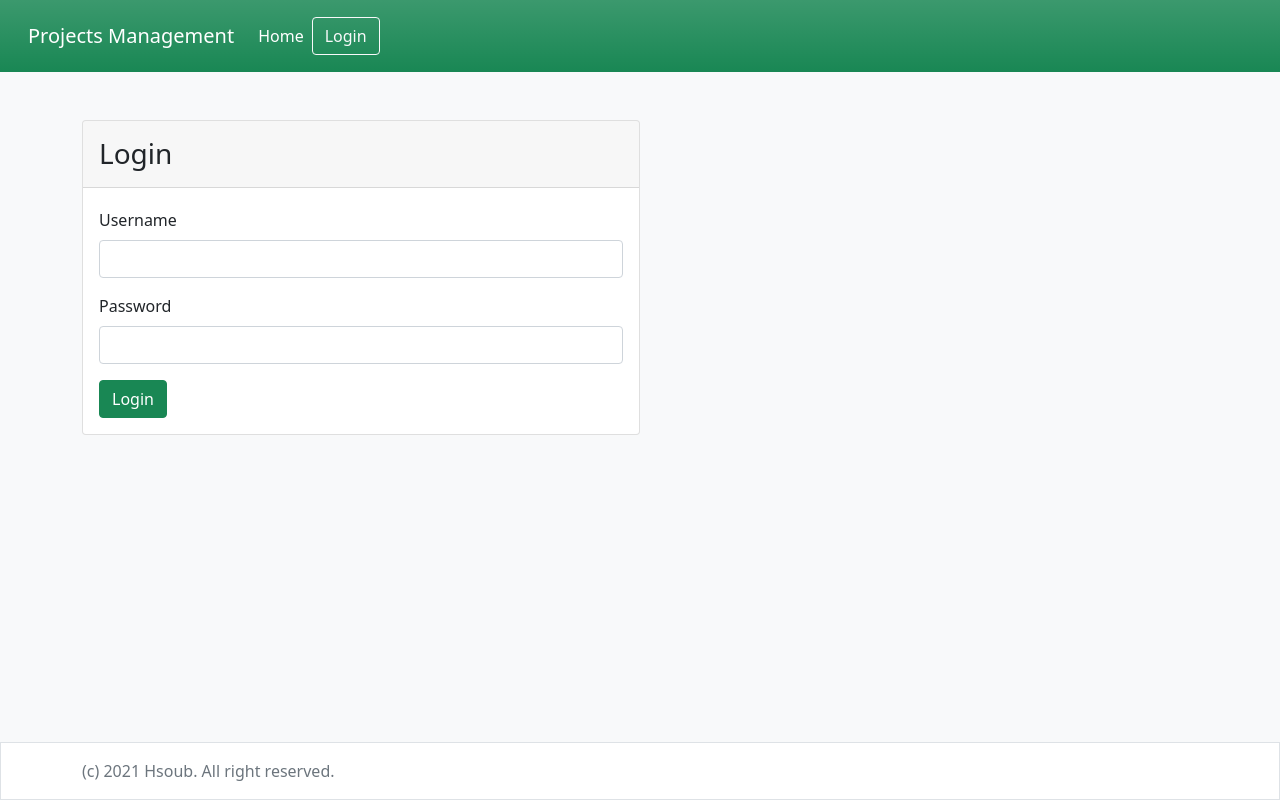
After one commit to AbdAlMohaymen-Alzaalok/django_pm, a Django app: page /accounts/login/ in a window 1280 px wide. The commit adds this page. Run offline with Django 5.2, Linux system fonts and the light colour scheme.

Commit message:
login & logout

```diff
--- /dev/null
+++ b/accounts/forms.py
@@ -0,0 +1,14 @@
+from django.contrib.auth.forms import AuthenticationForm
+from django import forms
+attrs={'class':'form-control'}
+class UserLoginForm(AuthenticationForm):
+    def __int__(self,*agrs,**kwargs):
+        super(UserLoginForm,self).__init__(*agrs,**kwargs)
+    username=forms.CharField(
+        label='Username',
+        widget=forms.TextInput(attrs=attrs)
+    )
+    password = forms.CharField(
+        label='Password',
+        widget= forms.PasswordInput(attrs=attrs)
+    )
--- /dev/null
+++ b/accounts/templates/registration/login.html
@@ -0,0 +1,22 @@
+{% extends "base.html" %}
+{% load i18n %}
+{% block content %}
+    <div class="container">
+        <div class="row justify-content-md-conter">
+            <div class="card col-md-6 px-0">
+                <div class="card-header">
+                    <h3 class="mb-0 py-2">{% trans 'Login' %}</h3>
+                </div>
+                <div class="card-body">
+                    <form method="POST">
+                        {% csrf_token %}
+                        {% include '../common/form.html' with form=form %}
+                        <button class="btn btn-success">
+                            {% translate 'Login' %}
+                        </button>
+                    </form>
+                </div>
+            </div>
+        </div>
+    </div>
+{% endblock %}
--- /dev/null
+++ b/accounts/urls.py
@@ -0,0 +1,7 @@
+from django.urls import path,include
+from django.contrib.auth.views import LoginView
+from accounts.forms import UserLoginForm
+urlpatterns=[
+    path('login/',LoginView.as_view(authentication_form=UserLoginForm), name='login'),
+    path('',include('django.contrib.auth.urls'))
+]
--- a/projects/templates/partials/header.html
+++ b/projects/templates/partials/header.html
@@ -9,6 +9,19 @@
       <ul class="navbar-nav">
         <li class="nav-item">
           <a class="nav-link active" aria-current="page" href="{% url 'Project_list' %}">{% trans 'Home' %}</a>
+        </li>
+      </ul>
+      {% if user.is_authenticated %}
+        <ul class="navbar-nav me-auto mb-2 mb-lg-0">
+        <li class="nav-item dropdown">
+          <a class="nav-link dropdown-toggle" href="#" id="navbarDropdown" role="button" data-bs-toggle="dropdown" aria-expanded="false">
+            {{ user.username }}
+          </a>
+          <ul class="dropdown-menu" aria-labelledby="navbarDropdown">
+            <li><a class="dropdown-item" href="#">{% trans 'Profile' %}</a></li>
+            <li><hr class="dropdown-divider"></li>
+            <li><a class="dropdown-item" href="{% url 'logout' %}">{% trans 'Logout' %}</a></li>
+          </ul>
         </li>
       </ul>
         <form method="GET" action="{% url 'Project_list' %}" class="d-flex">
@@ -25,6 +38,11 @@
             </button>
           </div>
         </form>
+      {% else %}
+        <a class="btn btn-outline-light" href="{% url 'login' %}">
+          {% trans 'Login' %}
+        </a>
+      {% endif %}
     </div>
   </div>
 </nav>
--- a/projects_management/settings.py
+++ b/projects_management/settings.py
@@ -130,6 +130,8 @@ STATIC_URL = 'static/'
 # https://docs.djangoproject.com/en/5.1/ref/settings/#default-auto-field
 
 DEFAULT_AUTO_FIELD = 'django.db.models.BigAutoField'
+LOGIN_REDIRECT_URL='/'
+LOGOUT_REDIRECT_URL='/accounts/logn'
 INTERNAL_IPS=[
     # ...
     '127.0.0.1',
--- a/projects_management/urls.py
+++ b/projects_management/urls.py
@@ -21,5 +21,6 @@ import debug_toolbar
 urlpatterns = [
     path('__dedug__/',include(debug_toolbar.urls)),
     path('',include('projects.urls')),
+    path('accounts/',include('accounts.urls')),
     path('admin/', admin.site.urls),
 ]
```
Also changed, not shown: projects/views.py (+8 -7 lines). Lines whose indentation alone changed are shown as unchanged.
